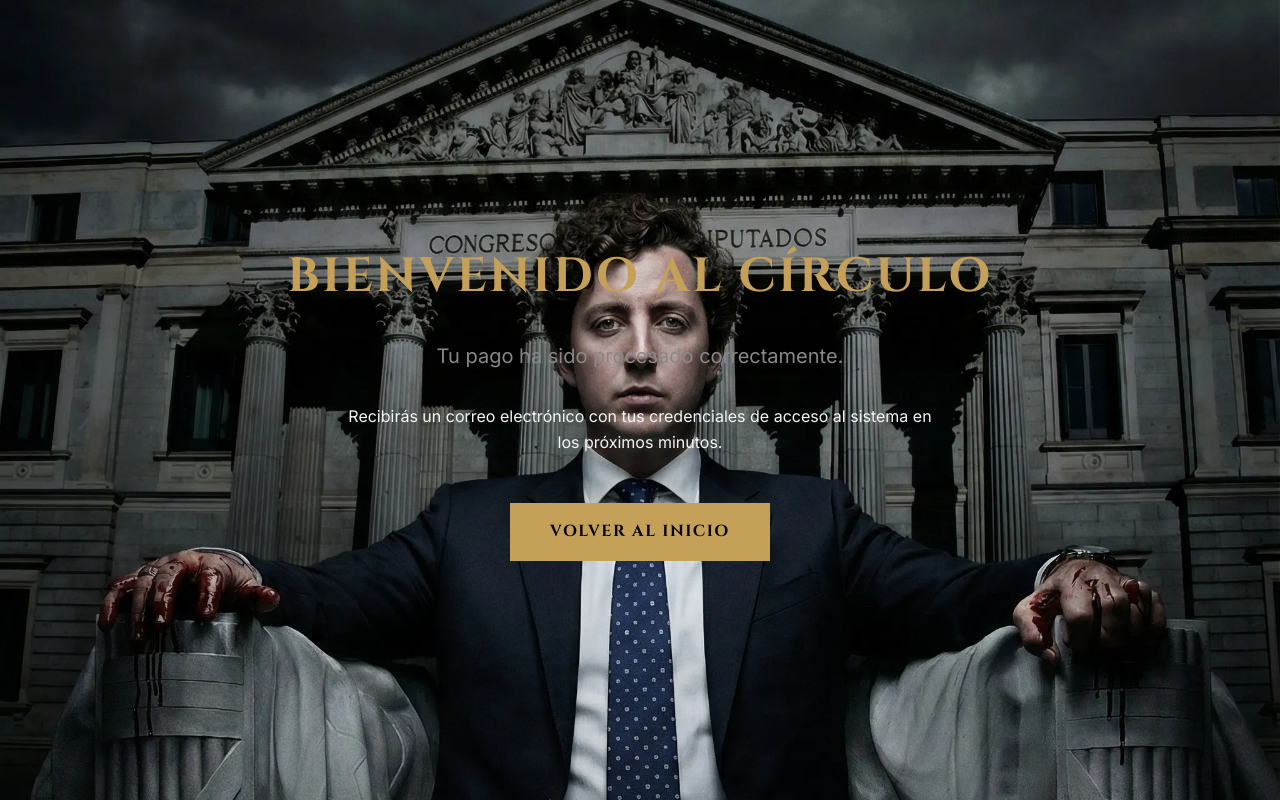
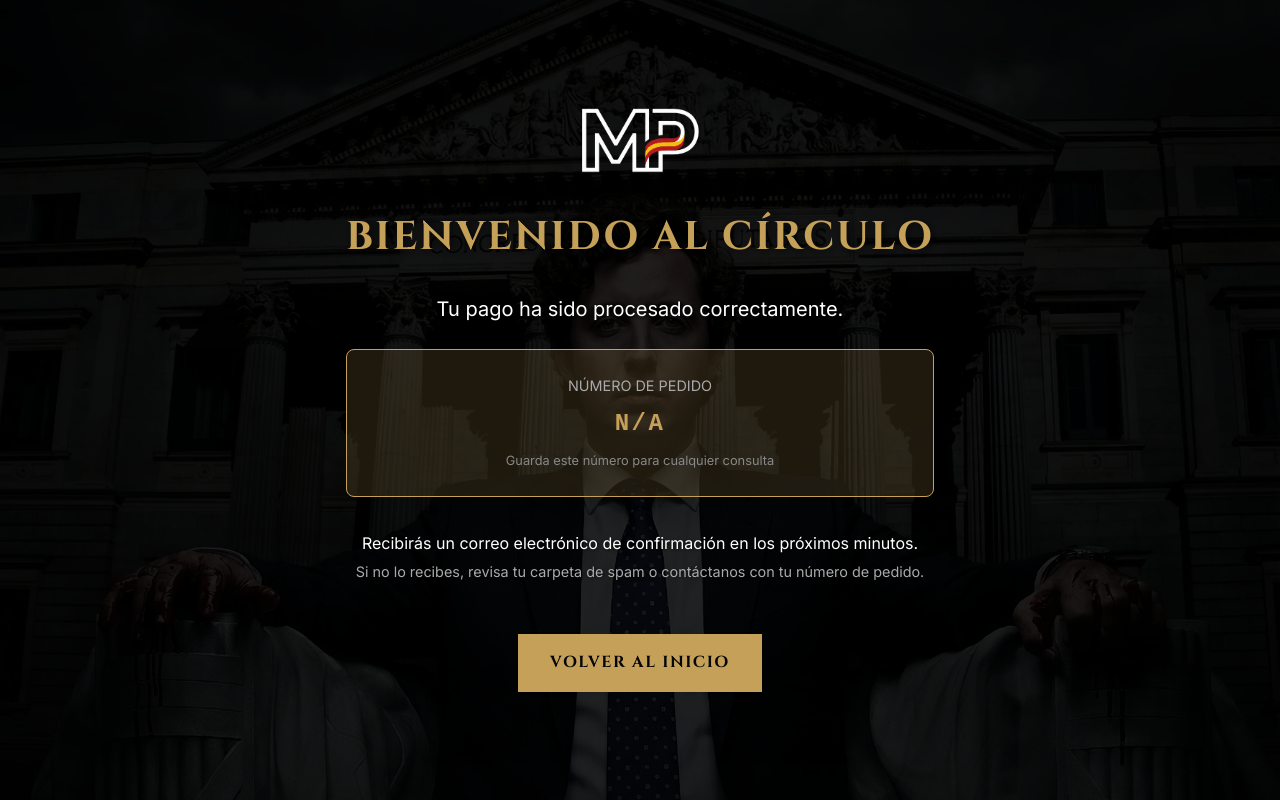
Before and after one commit to Yacarmusic/mrpresident, a Next.js app: page /success in a window 1280 px wide. Built offline with nearby package versions, Linux system fonts and the light colour scheme.

Commit message:
feat: redesign success page with order number and logo, add name field to checkout, remove debug code

```diff
--- a/src/app/api/update-payment-intent/route.js
+++ b/src/app/api/update-payment-intent/route.js
@@ -15,12 +15,11 @@ export async function POST(request) {
 
         let finalAmount = amount;
         let couponFound = false;
-        let debugInfo = { searched: promoCode, mode: process.env.STRIPE_SECRET_KEY?.startsWith('sk_live') ? 'LIVE' : 'TEST' };
 
         // Check promo code
         if (promoCode) {
             try {
-                // Try finding a Promotion Code (exact match)
+                // Try finding a Promotion Code
                 let promotions = await stripe.promotionCodes.list({
                     code: promoCode,
                     active: true,
@@ -28,9 +27,7 @@ export async function POST(request) {
                     expand: ['data.coupon'],
                 });
 
-                debugInfo.exactMatch = promotions.data.length;
-
-                // Try uppercase
+                // Try uppercase if not found
                 if (promotions.data.length === 0) {
                     promotions = await stripe.promotionCodes.list({
                         code: promoCode.toUpperCase(),
@@ -38,66 +35,35 @@ export async function POST(request) {
                         limit: 1,
                         expand: ['data.coupon'],
                     });
-                    debugInfo.uppercaseMatch = promotions.data.length;
                 }
 
                 let coupon = null;
 
                 if (promotions.data.length > 0) {
                     const promoData = promotions.data[0];
-                    debugInfo.foundVia = 'promotionCode';
-                    debugInfo.promoCodeId = promoData.id;
-
-                    // Check what we have - could be object, string ID, or nested
                     let rawCoupon = promoData.coupon || promoData.promotion?.coupon;
-                    debugInfo.rawCouponType = typeof rawCoupon;
-                    debugInfo.rawCouponValue = typeof rawCoupon === 'string' ? rawCoupon : (rawCoupon?.id || 'no-id');
 
                     // If coupon is a string (just the ID), fetch the full coupon
                     if (typeof rawCoupon === 'string') {
-                        try {
-                            coupon = await stripe.coupons.retrieve(rawCoupon);
-                            debugInfo.fetchedCouponById = true;
-                        } catch (e) {
-                            debugInfo.couponFetchError = e.message;
-                        }
+                        coupon = await stripe.coupons.retrieve(rawCoupon);
                     } else if (rawCoupon && typeof rawCoupon === 'object') {
                         coupon = rawCoupon;
-                        debugInfo.usedCouponObject = true;
                     }
-
-                    debugInfo.couponId = coupon?.id || 'undefined';
-                    debugInfo.couponObject = coupon ? 'exists' : 'null';
                 } else {
                     // Fallback: Try direct Coupon ID
                     try {
                         coupon = await stripe.coupons.retrieve(promoCode);
-                        if (coupon.valid) {
-                            debugInfo.foundVia = 'directCouponId';
-                            debugInfo.couponId = coupon.id;
-                        } else {
-                            coupon = null;
-                        }
+                        if (!coupon.valid) coupon = null;
                     } catch (e) {
                         try {
                             coupon = await stripe.coupons.retrieve(promoCode.toUpperCase());
-                            if (coupon.valid) {
-                                debugInfo.foundVia = 'directCouponIdUppercase';
-                                debugInfo.couponId = coupon.id;
-                            } else {
-                                coupon = null;
-                            }
-                        } catch (e2) {
-                            debugInfo.couponRetrieveError = e2.message;
-                        }
+                            if (!coupon.valid) coupon = null;
+                        } catch (e2) { }
                     }
                 }
 
                 if (coupon) {
                     couponFound = true;
-                    debugInfo.percent_off = coupon.percent_off;
-                    debugInfo.amount_off = coupon.amount_off;
-
                     if (coupon.percent_off) {
                         finalAmount = Math.round(amount * (100 - coupon.percent_off) / 100);
                     } else if (coupon.amount_off) {
@@ -106,12 +72,12 @@ export async function POST(request) {
                     }
                 }
             } catch (err) {
-                debugInfo.error = err.message;
+                console.error("Coupon lookup failed:", err.message);
             }
         }
 
         // Update existing PaymentIntent
-        const paymentIntent = await stripe.paymentIntents.update(paymentIntentId, {
+        await stripe.paymentIntents.update(paymentIntentId, {
             amount: finalAmount * 100,
             metadata: {
                 product: 'MR_PRESIDENT_COURSE',
@@ -123,8 +89,7 @@ export async function POST(request) {
         return Response.json({
             success: true,
             amount: finalAmount,
-            couponFound,
-            debug: debugInfo
+            couponFound
         });
     } catch (error) {
         console.error("Update Error:", error);
--- a/src/app/success/page.js
+++ b/src/app/success/page.js
@@ -1,18 +1,127 @@
+"use client";
 import Link from "next/link";
+import { useSearchParams } from "next/navigation";
+import { Suspense } from "react";
 
-export default function Success() {
+function SuccessContent() {
+    const searchParams = useSearchParams();
+    const paymentIntent = searchParams.get('payment_intent');
+
+    // Extract order number from payment_intent ID (e.g., pi_3QcXyz... -> last 8 chars)
+    const orderNumber = paymentIntent ? paymentIntent.slice(-8).toUpperCase() : 'N/A';
+
     return (
-        <div style={{ minHeight: '100vh', display: 'flex', alignItems: 'center', justifyContent: 'center', textAlign: 'center', padding: '1rem' }}>
-            <div>
-                <h1 style={{ fontSize: '3rem', color: 'var(--color-gold)', marginBottom: '1.5rem' }}>BIENVENIDO AL CÍRCULO</h1>
-                <p className="text-muted" style={{ fontSize: '1.25rem', marginBottom: '2rem' }}>Tu pago ha sido procesado correctamente.</p>
-                <p style={{ marginBottom: '2rem', maxWidth: '600px', margin: '0 auto 2rem auto', lineHeight: '1.6' }}>
-                    Recibirás un correo electrónico con tus credenciales de acceso al sistema en los próximos minutos.
+        <div style={{
+            minHeight: '100vh',
+            display: 'flex',
+            alignItems: 'center',
+            justifyContent: 'center',
+            textAlign: 'center',
+            padding: '2rem',
+            backgroundColor: 'rgba(0, 0, 0, 0.85)'
+        }}>
+            <div style={{ maxWidth: '600px' }}>
+                {/* Logo */}
+                <img
+                    src="/mrpresidentlogo.png"
+                    alt="Mr. President Logo"
+                    style={{
+                        width: '120px',
+                        height: 'auto',
+                        margin: '0 auto 2rem auto',
+                        display: 'block'
+                    }}
+                />
+
+                <h1 style={{
+                    fontSize: '2.5rem',
+                    color: 'var(--color-gold)',
+                    marginBottom: '1.5rem',
+                    textShadow: '2px 2px 8px rgba(0,0,0,0.8)'
+                }}>
+                    BIENVENIDO AL CÍRCULO
+                </h1>
+
+                <p style={{
+                    fontSize: '1.25rem',
+                    marginBottom: '1.5rem',
+                    color: '#ffffff',
+                    textShadow: '1px 1px 4px rgba(0,0,0,0.9)'
+                }}>
+                    Tu pago ha sido procesado correctamente.
                 </p>
-                <Link href="/" className="btn-primary">
+
+                {/* Order Number */}
+                <div style={{
+                    backgroundColor: 'rgba(197, 160, 89, 0.15)',
+                    border: '1px solid var(--color-gold)',
+                    borderRadius: '8px',
+                    padding: '1.5rem',
+                    marginBottom: '2rem'
+                }}>
+                    <p style={{
+                        fontSize: '0.9rem',
+                        color: '#aaa',
+                        marginBottom: '0.5rem'
+                    }}>
+                        NÚMERO DE PEDIDO
+                    </p>
+                    <p style={{
+                        fontSize: '1.5rem',
+                        color: 'var(--color-gold)',
+                        fontFamily: 'monospace',
+                        letterSpacing: '0.1em',
+                        fontWeight: 'bold'
+                    }}>
+                        {orderNumber}
+                    </p>
+                    <p style={{
+                        fontSize: '0.8rem',
+                        color: '#888',
+                        marginTop: '0.5rem'
+                    }}>
+                        Guarda este número para cualquier consulta
+                    </p>
+                </div>
+
+                <p style={{
+                    marginBottom: '2rem',
+                    lineHeight: '1.8',
+                    color: '#ffffff',
+                    textShadow: '1px 1px 4px rgba(0,0,0,0.8)'
+                }}>
+                    Recibirás un correo electrónico de confirmación en los próximos minutos.
+                    <br />
+                    <span style={{ color: '#aaa', fontSize: '0.9rem' }}>
+                        Si no lo recibes, revisa tu carpeta de spam o contáctanos con tu número de pedido.
+                    </span>
+                </p>
+
+                <Link href="/" className="btn-primary" style={{
+                    display: 'inline-block',
+                    padding: '1rem 2rem'
+                }}>
                     VOLVER AL INICIO
                 </Link>
             </div>
         </div>
     );
 }
+
+export default function Success() {
+    return (
+        <Suspense fallback={
+            <div style={{
+                minHeight: '100vh',
+                display: 'flex',
+                alignItems: 'center',
+                justifyContent: 'center',
+                backgroundColor: 'rgba(0, 0, 0, 0.85)'
+            }}>
+                <p style={{ color: 'var(--color-gold)' }}>Cargando...</p>
+            </div>
+        }>
+            <SuccessContent />
+        </Suspense>
+    );
+}
--- a/src/components/Pricing.js
+++ b/src/components/Pricing.js
@@ -54,9 +54,6 @@ export default function Pricing() {
                 }),
             });
             const data = await res.json();
-
-            // Debug info - check browser console
-            console.log('Coupon API Response:', data);
 
             if (data.success && data.amount < originalPrice) {
                 setPrice(data.amount);
```
Also changed, not shown: src/components/CheckoutForm.js (+45 -2 lines), .agent/workflows/stripe-coupon-integration.md (added).
